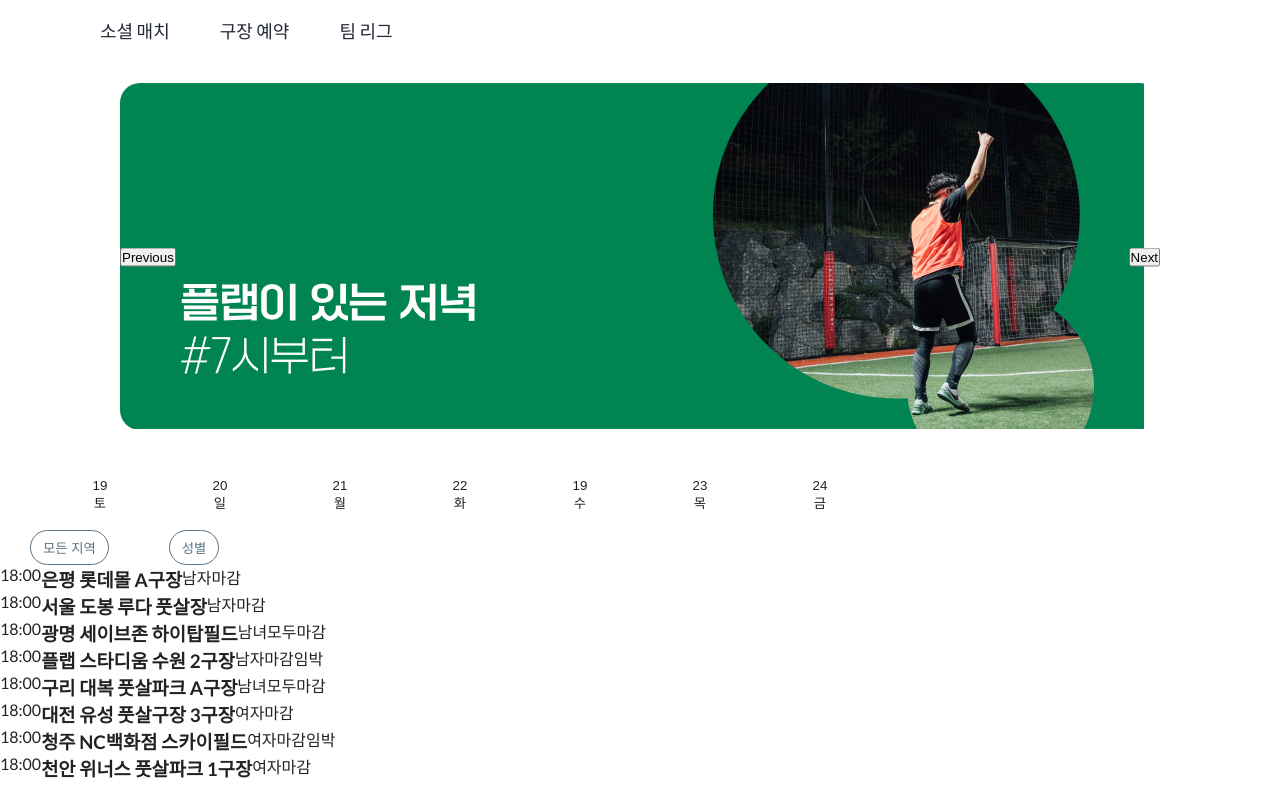
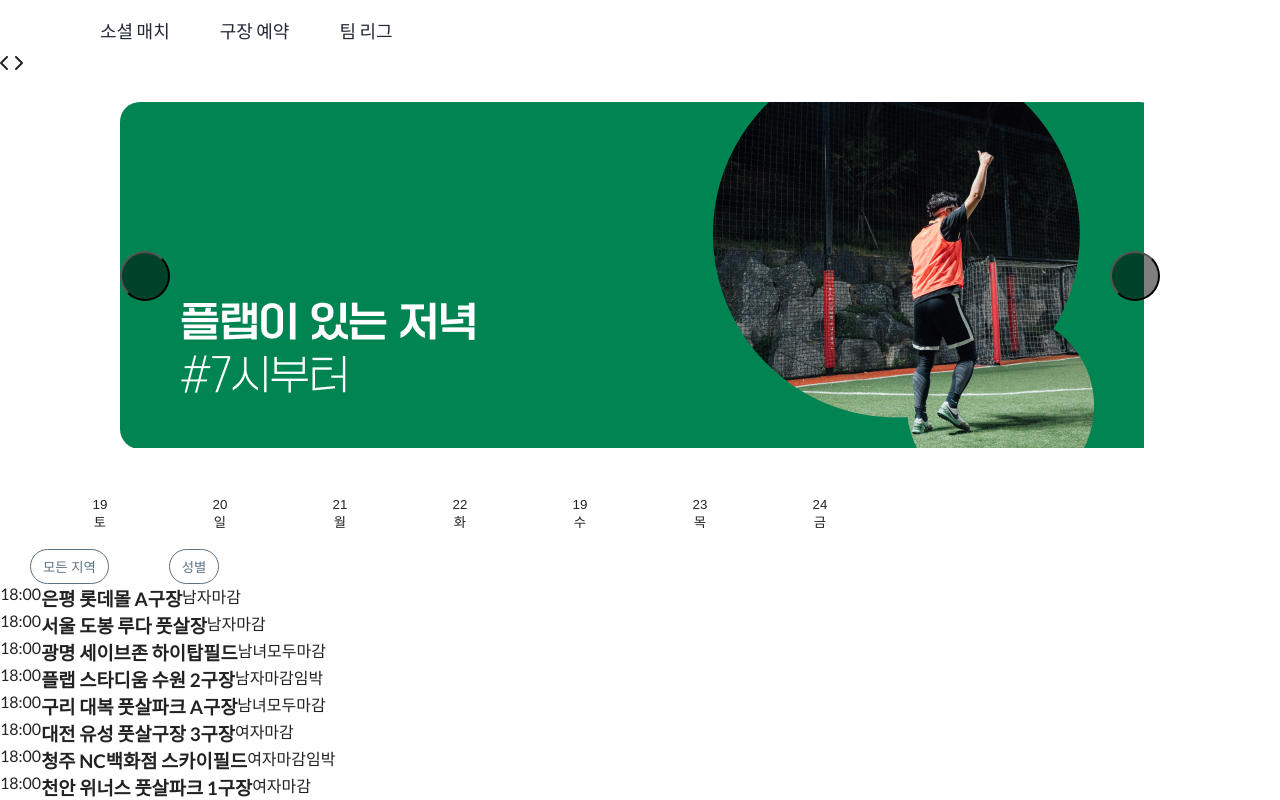
Before and after one commit to suhyeon21/soccer-matching, a plain HTML site: page index.html in a window 1280 px wide. Shown: the part 48-848 px from the top of the page. Drawn offline with nearby package versions, Linux system fonts and the light colour scheme.

Commit message:
feat: 버튼 변경

```diff
--- a/index.html
+++ b/index.html
@@ -60,7 +60,8 @@
       <button id="prevBtn">Prev</button>
       <button id="nextBtn">Next</button>
     </div> -->
-
+    <i class="fa-solid fa-chevron-left"></i>
+    <i class="fa-solid fa-chevron-right"></i>
     <section class="visual">
       <div><img src="./images/new_night_banner.png" alt="" /></div>
       <div><img src="./images/new_open_banner_pc.jpg" alt="" /></div>
--- a/styles.css
+++ b/styles.css
@@ -102,14 +102,33 @@ body {
   z-index: 10;
   top: 50%;
   transform: translateY(-50%);
+  width: 50px;
+  height: 50px;
+  border-radius: 100%;
+  background: rgba(0, 0, 0, 0.5);
 }
-
+.visual button:before {
+  font-family: "xeicon";
+  color: #fff;
+  font-size: 20px;
+}
 .visual button.slick-prev {
   left: 0;
+  font-size: 0;
+  color: transparent;
 }
-
+.visual button.slick-prev:before {
+  content: "\f053";
+  font-family: "xeicon";
+}
 .visual button.slick-next {
   right: 0;
+  font-size: 0;
+  color: transparent;
+}
+.visual button.slick-next:before {
+  content: "\f054";
+  font-family: "xeicon";
 }
 .slick-list {
   border-radius: 20px;
```
